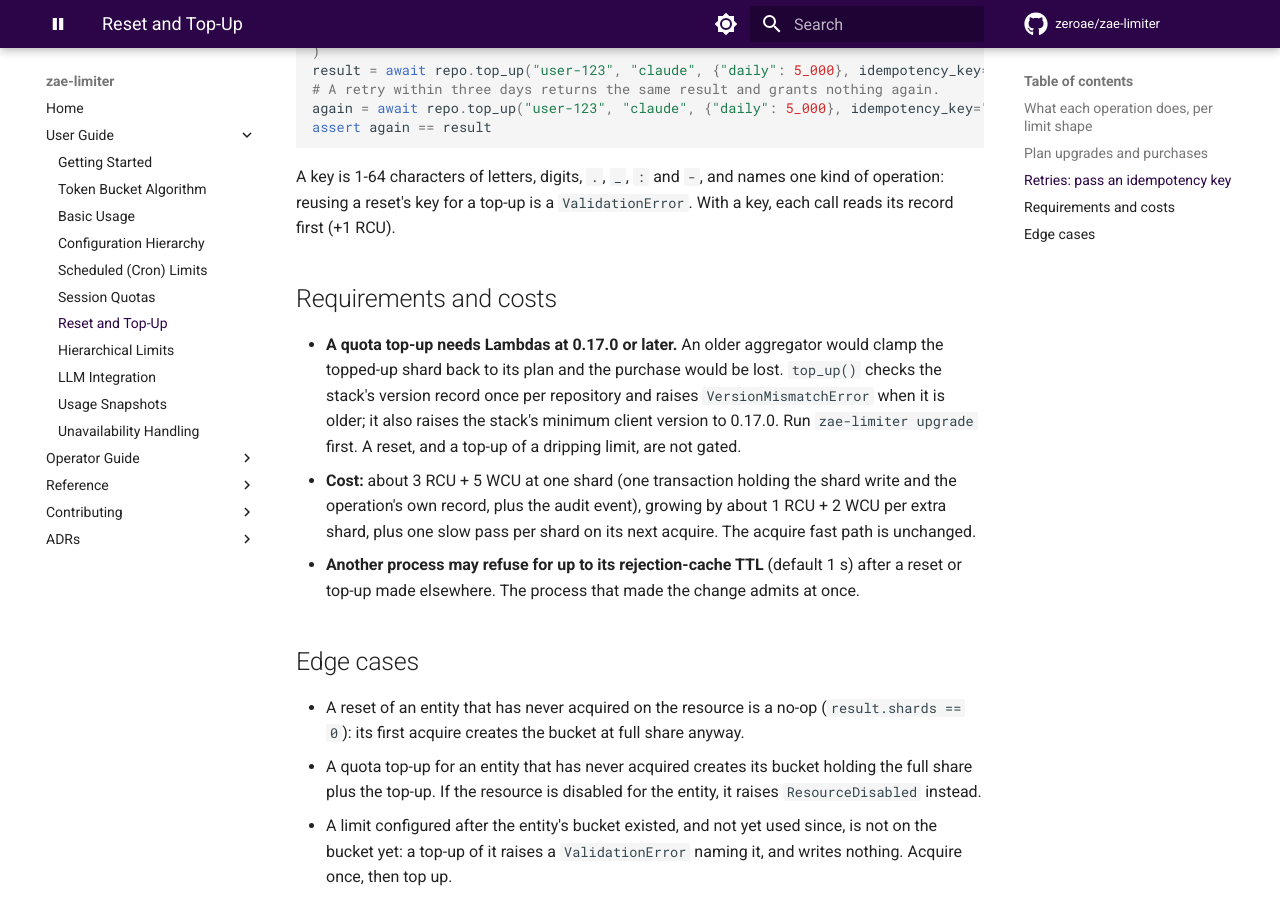
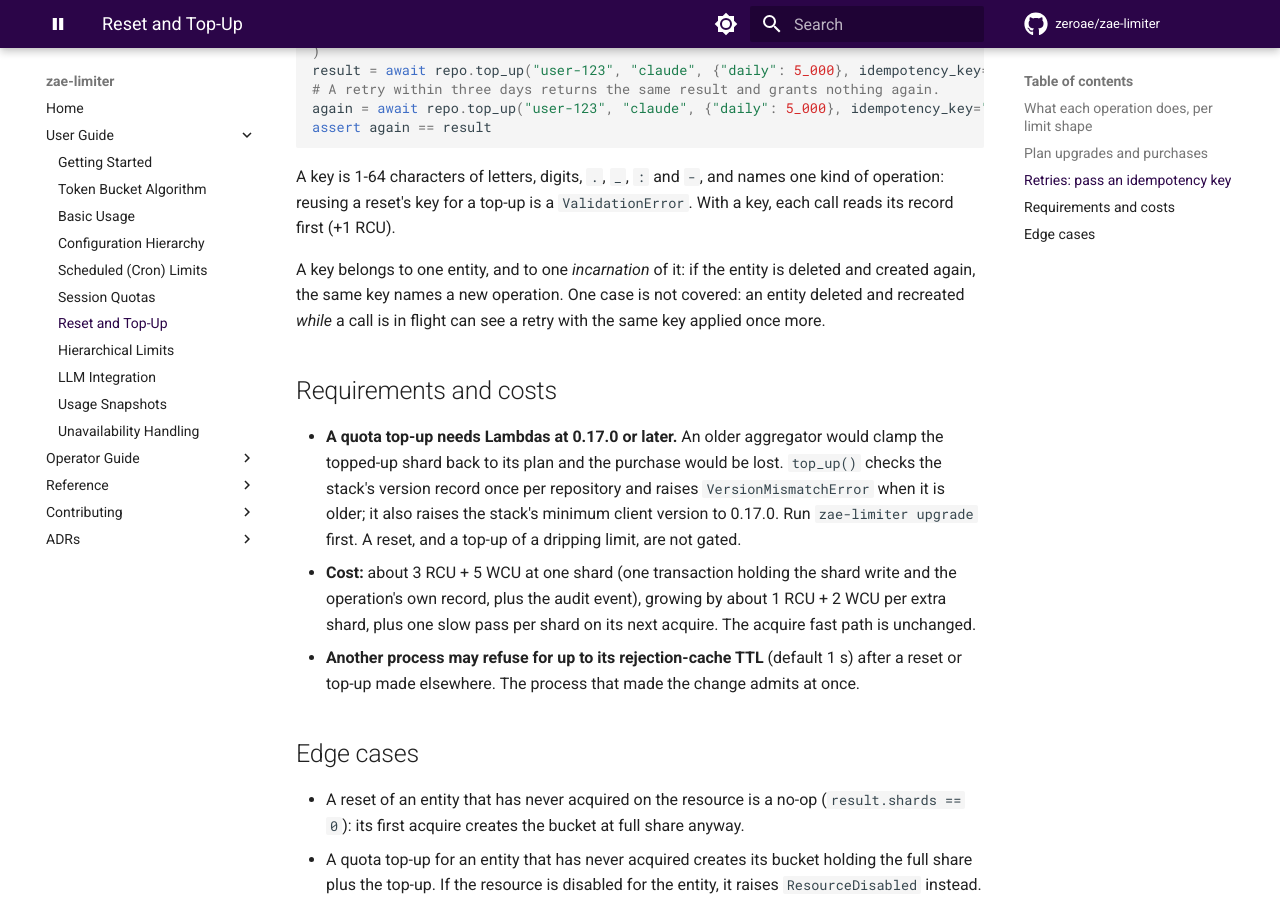
Before and after one commit to zeroae/zae-limiter, an MkDocs documentation site: the page built from docs/guide/reset-and-top-up.md, in a window 1280 px wide and 900 px high, scrolled down 2226 px. Built offline with MkDocs 1.6.1 and Material for MkDocs 9.7.7, drawn with Linux system fonts in a browser that asks for light colours; comment, search, counter and statistics services are not loaded; the version menu is left out.

Commit message:
📝 docs: describe pinc identity and the in-flight recreate residual
After the round-4 #720 fixes merged into this branch: CLAUDE.md's #470
section now describes the shared entity_incarnation helper (pinc ->
created_at -> '-'), the pre-META rule, the single META read, the lost-audit
warning, and the residual of an entity deleted and recreated during one
call; the user guide says a key belongs to one incarnation of its entity
and names that residual.

Refs #470

Co-Authored-By: Claude Opus 5.5 <noreply@anthropic.com>

```diff
--- a/docs/guide/reset-and-top-up.md
+++ b/docs/guide/reset-and-top-up.md
@@ -92,6 +92,10 @@ A key is 1-64 characters of letters, digits, `.`, `_`, `:` and `-`, and names on
 operation: reusing a reset's key for a top-up is a `ValidationError`. With a key, each call
 reads its record first (+1 RCU).
 
+A key belongs to one entity, and to one *incarnation* of it: if the entity is deleted and
+created again, the same key names a new operation. One case is not covered: an entity deleted
+and recreated *while* a call is in flight can see a retry with the same key applied once more.
+
 ## Requirements and costs
 
 - **A quota top-up needs Lambdas at 0.17.0 or later.** An older aggregator would clamp the
```
Also changed, not shown: CLAUDE.md (+9 -3 lines).
